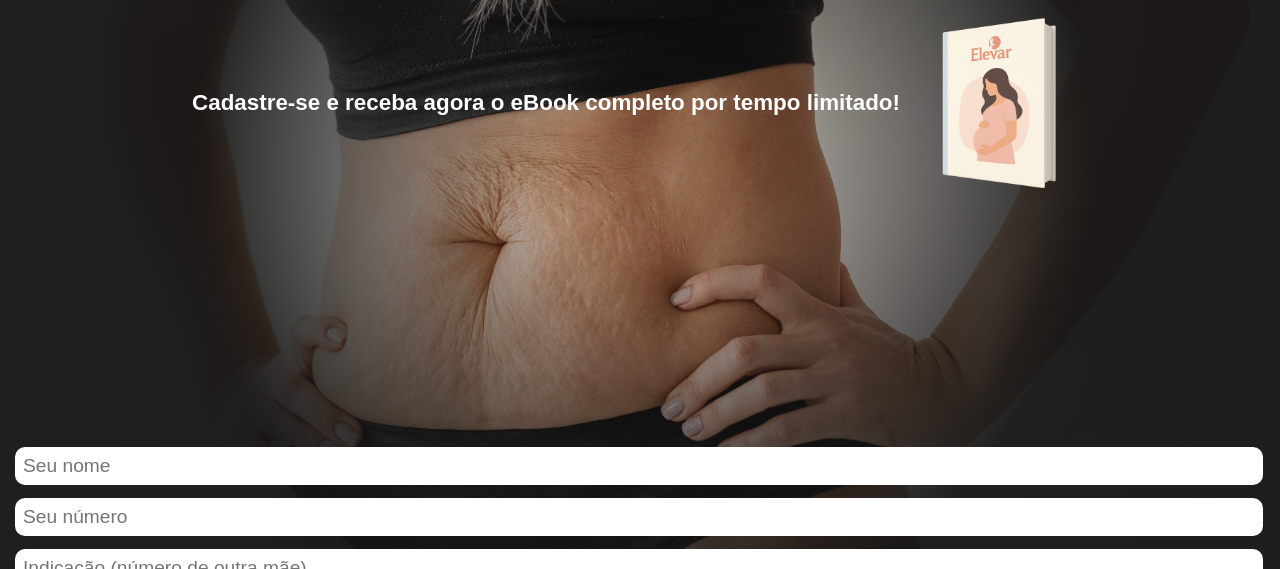
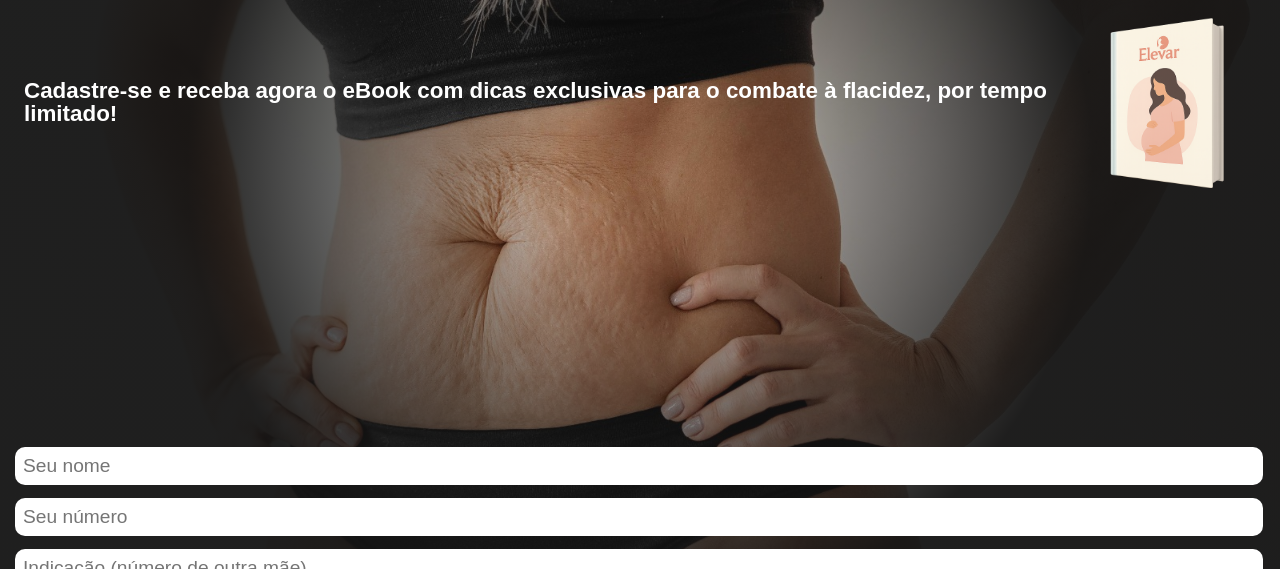
Before and after one commit to pureVassai/campanha-sazonal, a plain HTML site: page index.html in a window 1280 px wide. Shown: the part 231-800 px from the top of the page. Drawn offline with Linux system fonts and the light colour scheme.

Commit message:
Update index.html

```diff
--- a/index.html
+++ b/index.html
@@ -168,7 +168,7 @@
     <h1>Você se olha no espelho e não se reconhece mais?</h1>
     <h3>82% das mulheres relatam queda na autoestima após o parto</h3>
     <div class="container-form">
-      <h2>Cadastre-se e receba agora o eBook completo por tempo limitado!</h2>
+      <h2>Cadastre-se e receba agora o eBook com dicas exclusivas para o combate à flacidez, por tempo limitado!</h2>
       <img class="mockup-ebook" src="elemento-visual.png" alt="mockup ebook ELevar">
     </div>
 
```
